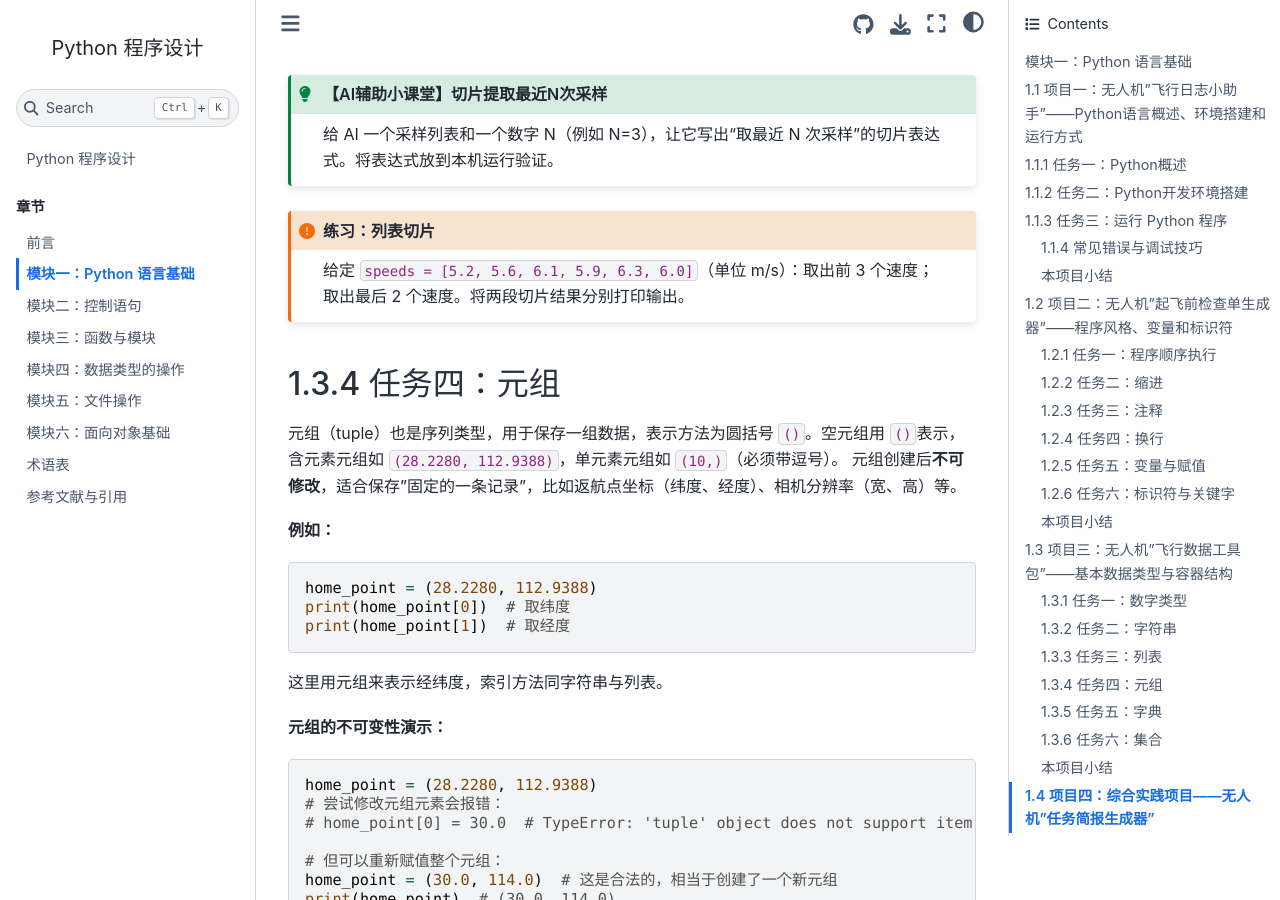
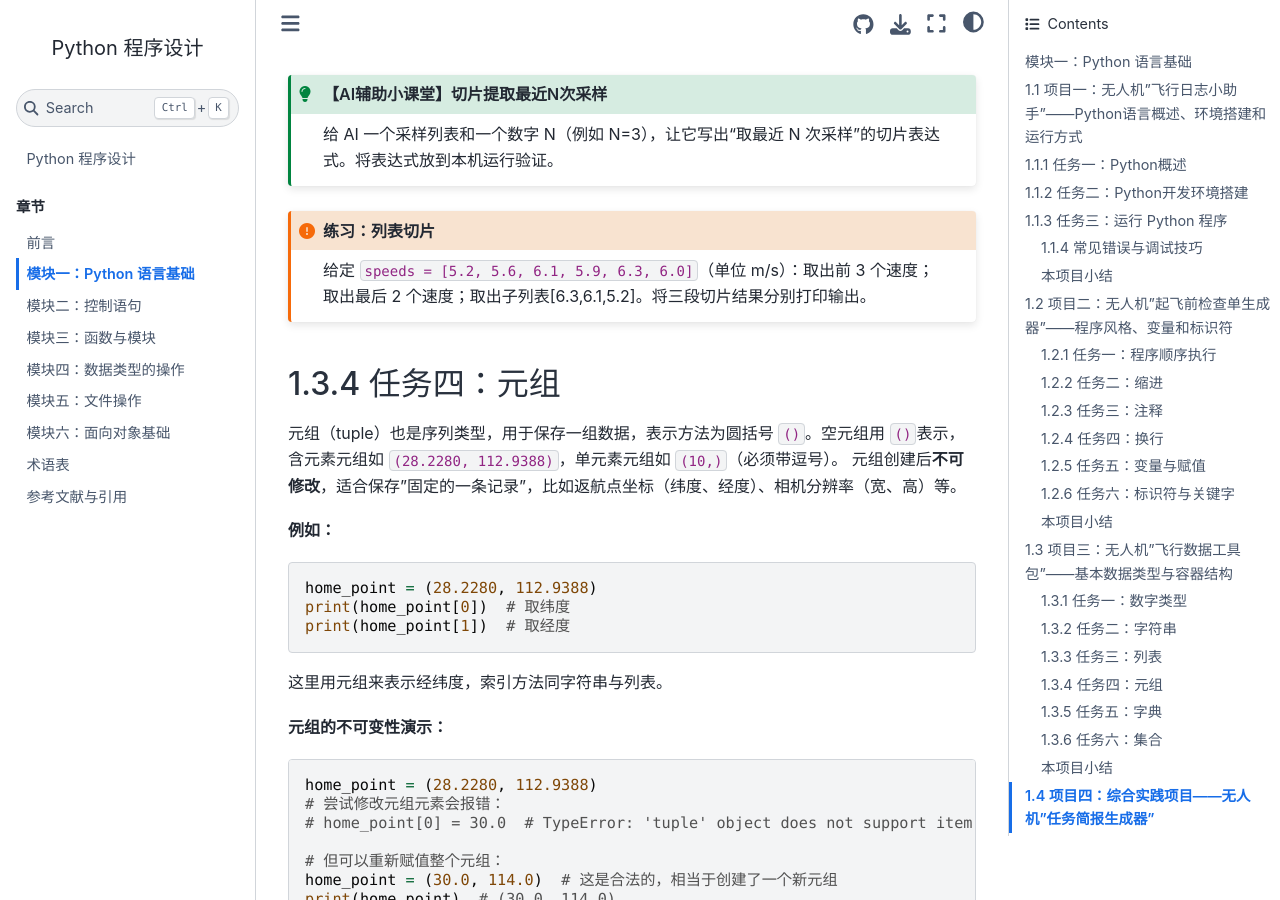
Before and after one commit to slevnling-afk/python-programming-book, a Sphinx documentation site: the page built from docs/chapters/01-python-basics.md, in a window 1280 px wide and 900 px high, scrolled down 29413 px. Built offline with Sphinx 7.4.7 and the Sphinx Book theme 1.1.4, drawn with Linux system fonts in a browser that asks for light colours.

Commit message:
更新测试

```diff
--- a/docs/chapters/01-python-basics.md
+++ b/docs/chapters/01-python-basics.md
@@ -1179,7 +1179,7 @@ print(alt_samples[-3:])   # 最近3次
 
 :::{admonition} 练习：列表切片
 :class: important
-给定 `speeds = [5.2, 5.6, 6.1, 5.9, 6.3, 6.0]`（单位 m/s）：取出前 3 个速度；取出最后 2 个速度。将两段切片结果分别打印输出。
+给定 `speeds = [5.2, 5.6, 6.1, 5.9, 6.3, 6.0]`（单位 m/s）：取出前 3 个速度；取出最后 2 个速度；取出子列表[6.3,6.1,5.2]。将三段切片结果分别打印输出。
 :::
 
 ## 1.3.4 任务四：元组
```
